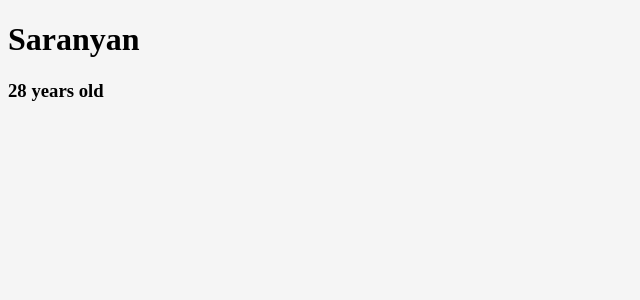
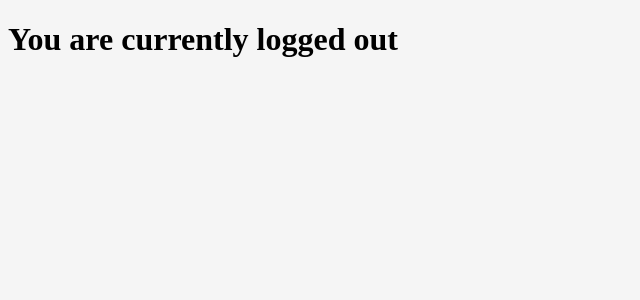
Before and after one commit to userforbidden/reactpractice, a React (Create React App) app in the folder todo-phase1/: page / in a window 1280 px wide. Shown: the top 300 px of the page, without its empty margins (0-640 px from the left). Built offline with nearby package versions, Linux system fonts and the light colour scheme.

Commit message:
28.Completed State practice 2

```diff
--- a/todo-phase1/src/App.js
+++ b/todo-phase1/src/App.js
@@ -3,7 +3,22 @@ import './App.css';
 //import TodoHeader from './components/TodoHeader'
 import TodoItem from './components/TodoItem'
 
-class App extends Component {
+class App extends Component{
+  constructor(){
+    super()
+    this.state = {
+      isLoggedIn: false
+    }
+  }
+  render (){
+    return (
+      <div>
+        <h1>You are currently logged {this.state.isLoggedIn ? "in" : "out"}</h1>
+      </div>
+    )
+  }
+}
+/* class App extends Component {
   constructor() {
     super()
     this.state = {
@@ -19,7 +34,7 @@ class App extends Component {
       </div>
     )
   }
-}
+} */
 /* class App extends React.Component{
   constructor(){
     super()
```
Also changed, not shown: 1 other file (tests, documents, lock files or other folders).
